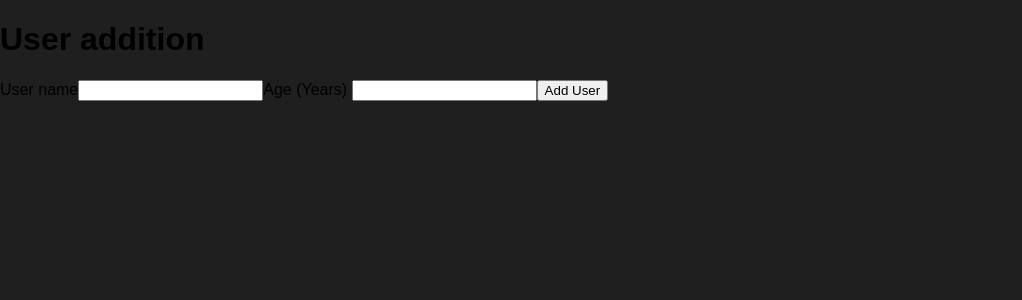
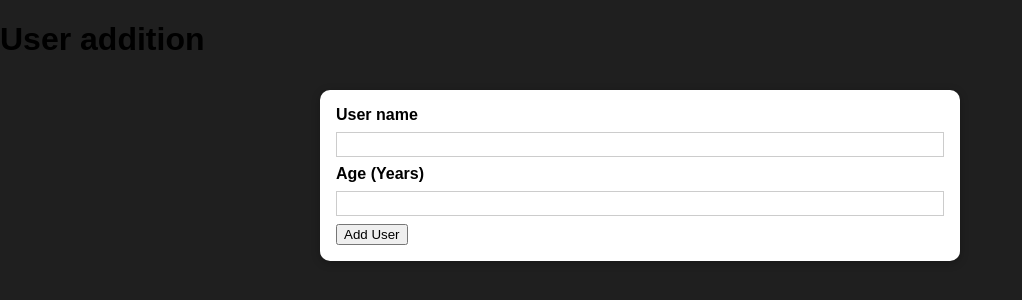
Before and after one commit to SuryaKrishnaMoorthy/user-addition-8-components, a React (Create React App) app: page / in a window 1280 px wide. Shown: the top 300 px of the page, without its empty margins (0-1022 px from the left). Built offline with nearby package versions, Linux system fonts and the light colour scheme.

Commit message:
add stlying to adduser

```diff
--- a/src/App.js
+++ b/src/App.js
@@ -1,4 +1,4 @@
-import AddUser from "./components/Users/AddUser/AddUser";
+import AddUser from './components/Users/AddUser/AddUser';
 
 function App() {
   return (
--- /dev/null
+++ b/src/components/UI/Card/Card.js
@@ -0,0 +1,8 @@
+import React from 'react';
+import classes from './Card.module.css';
+
+const Card = (props) => {
+	return <div className={ `${classes.card} ${props.className}` }>{ props.children }</div>
+}
+
+export default Card;
--- /dev/null
+++ b/src/components/UI/Card/Card.module.css
@@ -0,0 +1,6 @@
+.card {
+	background: white;
+	color: black;
+	box-shadow: 0 2px 8px rgba(0, 0, 0, 0.26) ;
+	border-radius: 10px;
+}
--- a/src/components/Users/AddUser/AddUser.js
+++ b/src/components/Users/AddUser/AddUser.js
@@ -1,3 +1,6 @@
+import Card from '../../UI/Card/Card';
+import classes from './AddUser.module.css';
+
 const AddUser = (props) => {
 
 	const addUserHandler = (event) => {
@@ -6,6 +9,7 @@
 	}
 
 		return (
+			<Card className={ classes.input }>
 				<form onSubmit={ addUserHandler }>
 						<label htmlFor="userName">User name</label>
 						<input id="userName" type="text" />
@@ -13,6 +17,7 @@
 						<input id="age" type="number" />
 						<button type="submit">Add User</button>
 				</form>
+			</Card>
 		)
 }
 
--- /dev/null
+++ b/src/components/Users/AddUser/AddUser.module.css
@@ -0,0 +1,26 @@
+.input {
+	margin: 2rem auto;
+	padding: 1rem;
+	width: 90%;
+	max-width: 40rem;
+}
+
+.input label {
+	display: block;
+	font-weight: bold;
+	margin-bottom: 0.5rem;
+}
+
+.input input {
+	font: inherit;
+	display: block;
+	width: 100%;
+	border: 1px solid #ccc;
+	padding: 0.15rem;
+	margin-bottom: 0.5rem;
+}
+
+.input input:focus {
+	outline: none;
+	border-color: #4f005f;
+}
```
Also changed, not shown: src/components/Users/AddUser/AddUser.css (deleted). Lines whose indentation alone changed are shown as unchanged.
